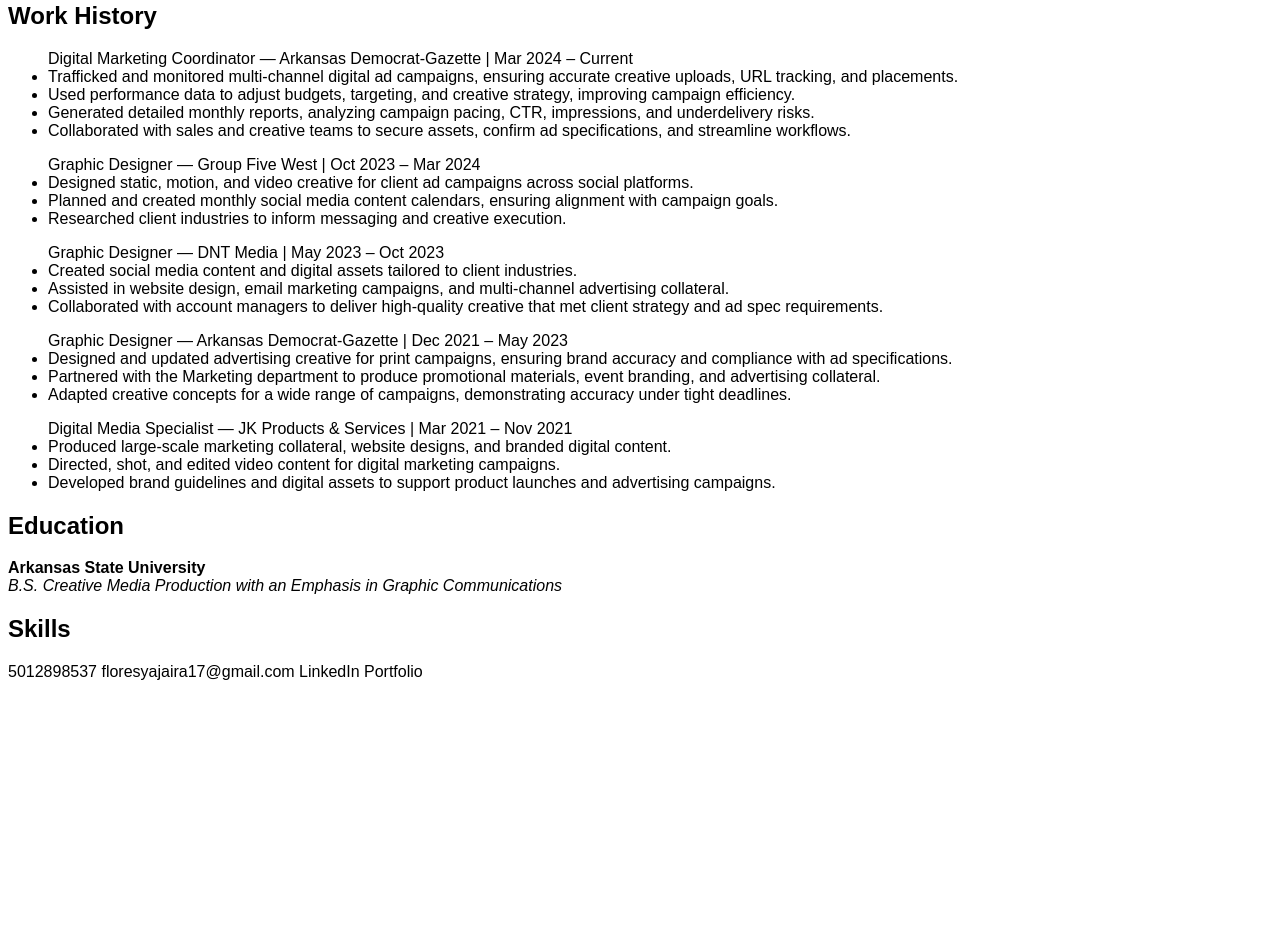
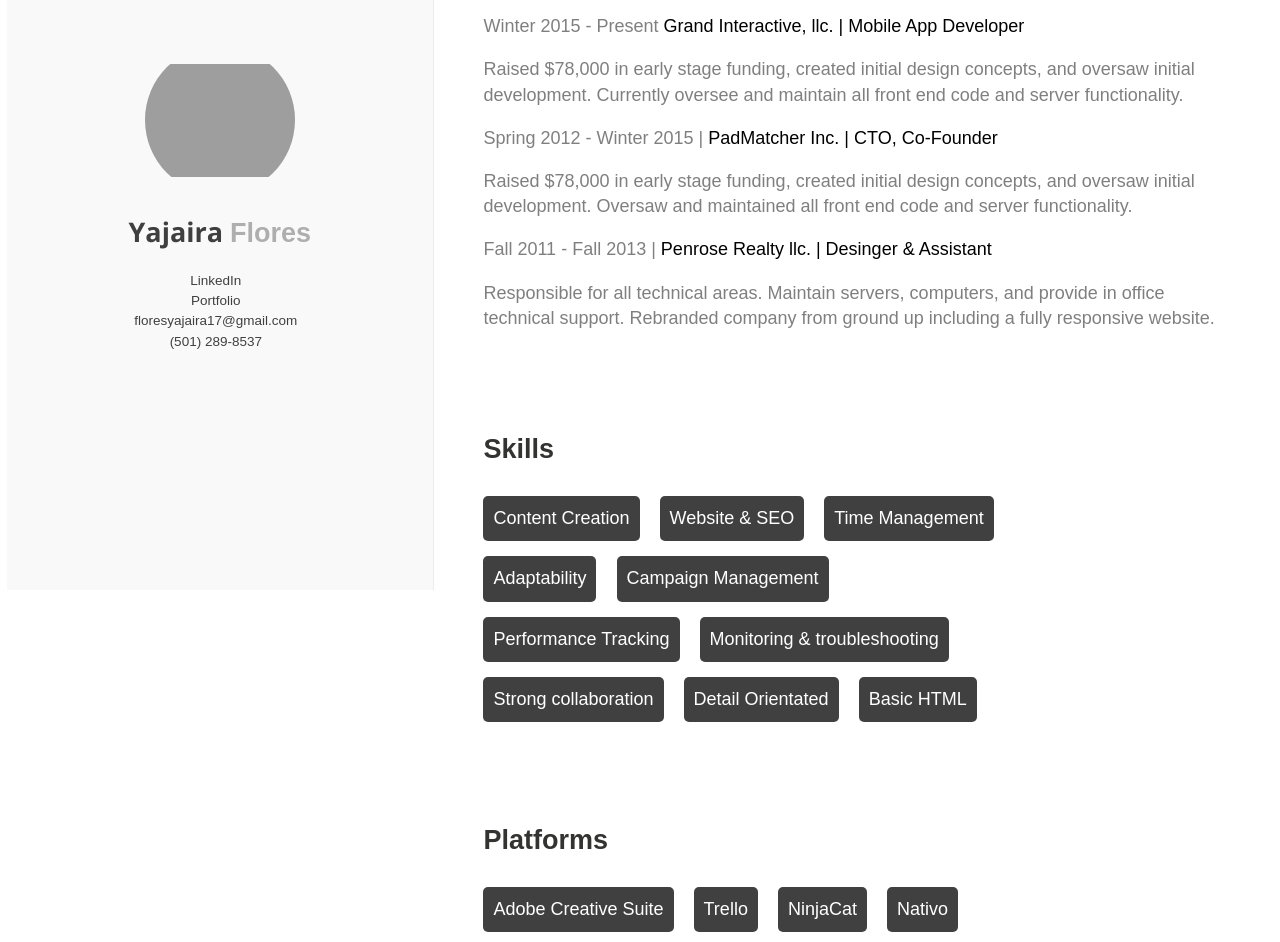
Before and after one commit to yajairuhhh/Resume, a plain HTML site: page index.html in a window 1280 px wide. Shown: the part 218-1160 px from the top of the page. Before the commit the page ends 915 px from the top, so only its background shows below. Drawn offline with nearby package versions, Linux system fonts and the light colour scheme; grey boxes are pictures that could not be loaded; a web font is replaced by a local one.

Commit message:
updated design??

```diff
--- a/index.html
+++ b/index.html
@@ -3,83 +3,269 @@
 <head>
     <meta charset="UTF-8">
     <meta name="viewport" content="width=device-width, initial-scale=1.0">
-    <title>Resume</title>
+    <title>Yajaira Flores Resume</title>
     <style>
     *{
         font-family: Arial, Helvetica, sans-serif;
     }
+    *, *:before, *:after {
+  -moz-box-sizing: border-box; -webkit-box-sizing: border-box; box-sizing: border-box;
+ }
+
+html
+{
+	font-size:100%;
+}
+
+body
+{
+	-webkit-font-smoothing:antialiased;
+	color:#333332;
+	font-family:Lora, serif;
+	font-size:18px;
+	font-weight:400;
+	line-height:1.4;
+	text-rendering:optimizeLegibility;
+}
+
+.skill-set li:hover
+{
+	background:#3498db;
+}
+
+h1
+{
+	color:rgba(0,0,0,.75);
+}
+
+.wrapper
+{
+	height:100%;
+}
+
+.left
+{
+	background-color:rgba(0,0,0,.025);
+	border-right:1px solid rgba(0,0,0,.05);
+	float:right;
+	height:100%;
+	margin-left:-1px;
+	min-width:256px;
+	position:fixed;
+	width:33.33%;
+
+}
+
+.right
+{
+	float:right;
+	height:100%;
+	position:relative;
+	width:66.66%;
+}
+
+
+.name-hero
+{
+	background:rgba(0,0,0,.001);
+	bottom:0;
+	height:290px;
+	left:0;
+	margin:auto;
+	position:absolute;
+	right:0;
+	top:0;
+	width:85%;
+}
+
+.me-img
+{
+	background:url(https://media-exp1.licdn.com/dms/image/C4E03AQGnLq_IB_mf8Q/profile-displayphoto-shrink_400_400/0/1631022739752?e=1648684800&v=beta&t=eICUjHeH_g9GQEItmEMK1j2gCADwqfjrlccSD_5za58) no-repeat center center ;
+	background-size:100%;
+  background-position:0px;
+	border-radius:100%;
+	height:150px;
+	margin:0 auto;
+	position:relative;
+	width:150px;
+}
+
+.name-hero h1
+{
+	font-family:Open Sans, sans-serif;
+	font-size:1.5em;
+	text-align:center;
+}
+
+.name-hero h1 em
+{
+	color:rgba(0,0,0,.3);
+	font-style:normal;
+	font-weight:700;
+}
+
+.name-hero p
+{
+	color:rgba(0,0,0,.75);
+	font-size:.75em;
+	line-height:1.5;
+	margin:0 8px 0 0;
+	text-align:center;
+}
+
+.name-hero .name-text
+{
+	margin:0 auto;
+	width:85%;
+}
+
+.inner
+{
+	margin:0 auto;
+	max-width:975px;
+	padding:3em;
+}
+
+.inner h1
+{
+	font-size:1.75em;
+}
+
+.inner p
+{
+	color:rgba(0,0,0,.5);
+}
+
+.inner p em
+{
+	color:rgba(0,0,0,1);
+	font-style:normal;
+}
+
+.inner section
+{
+	margin:100px auto;
+}
+
+ul
+{
+	list-style-type:none;
+	margin-top:-10px;
+	max-width:570px;
+	padding:0;
+}
+
+.skill-set li
+{
+	background:rgba(0,0,0,.75);
+	border-radius:5px;
+	color:#FFF;
+	display:inline-block;
+	list-style:none;
+	margin:15px 15px 0 0;
+	padding:10px;
+	text-align:justify;
+}
+
+@media screen and (max-width: 48em) {
+	.right,.left
+	{
+		float:none;
+    position:relative !important;
+		width:100%;
+    min-height:500px;
+	}
+  .handmade {
+  text-align:center !important;
+  margin-top:0px !important;
+}
+
+@media screen and (max-width: 75em) {
+    body
+{ font-size:16px;}
+}
+
+@media screen and (max-width: 60em) {
+    body
+{ font-size:14px;}
+}
+.clearfix:after {
+   content: " "; /* Older browser do not support empty content */
+   visibility: hidden;
+   display: block;
+   height: 0;
+   clear: both;
+}
+
     </style>
 </head>
-<body>
-    <header>
-        <h1>Yajaira Flores</h1>
-        <nav>
-            <ul>
-                <li></li>
-                <li></li>
-                <li></li>
-                <li></li>
+<link href='https://fonts.googleapis.com/css?family=Lora:400,700,400italic|Open+Sans:300,400,500,700|Waiting+for+the+Sunrise|Shadows+Into+Light' rel='stylesheet' type='text/css'>
+
+<div class="wrapper clearfix">
+  <div class="left">
+
+    <div class="name-hero">
+
+      <div class="me-img"></div>
+
+      <div class="name-text">
+
+        <h1>Yajaira <em>Flores</em></h1>
+        <P>LinkedIn</P>
+        <p>Portfolio</p>
+        <p>floresyajaira17@gmail.com</p>
+        <p>(501) 289-8537</p>
+
+      </div>
+
+    </div>
+
+  </div>
+  <div class="right">
+
+    <div class="inner">
+      <section>
+        <h1>Employment</h1>
+        <p>Winter 2015 - Present <em>Grand Interactive, llc. | Mobile App Developer</em></p>
+        <p>Raised $78,000 in early stage funding, created initial design
+          concepts, and oversaw initial development. Currently oversee and maintain all front end code and server functionality.</p>
+        <p>Spring 2012 - Winter 2015 | <em>PadMatcher Inc. | CTO, Co-Founder</em></p>
+        <p>Raised $78,000 in early stage funding, created initial design
+          concepts, and oversaw initial development. Oversaw and maintained all front end code and server functionality.</p>
+        <p>Fall 2011 - Fall 2013 | <em>Penrose Realty llc. | Desinger & Assistant</em></p>
+        <p>Responsible for all technical areas. Maintain servers, computers, and provide in office technical support. Rebranded company from ground up including a fully responsive website. </p>
+      </section>
+  <Section>
+            <h2>Skills</h2>
+            <ul class="skill-set">
+               <li>Content Creation</li>
+               <li>Website & SEO</li>
+               <li>Time Management</li>
+               <li>Adaptability</li>
+               <li>Campaign Management</li>
+               <li>Performance Tracking</li>
+               <li>Monitoring & troubleshooting</li>
+               <li>Strong collaboration</li>
+               <li>Detail Orientated</li>
+               <li>Basic HTML</li>
             </ul>
-        </nav>
-    </header>
-    <main>
-        <section>
-            <h2>Objective</h2>
-        </section>
-        <Section>
-            <h2>Work History</h2>
-            <ul>
-            Digital Marketing Coordinator — Arkansas Democrat-Gazette | Mar 2024 – Current
-            <li>Trafficked and monitored multi-channel digital ad campaigns, ensuring accurate creative uploads, URL tracking, and
-placements.</li>
-            <li>Used performance data to adjust budgets, targeting, and creative strategy, improving campaign efficiency.</li>
-            <li>Generated detailed monthly reports, analyzing campaign pacing, CTR, impressions, and underdelivery risks.</li>
-            <li>Collaborated with sales and creative teams to secure assets, confirm ad specifications, and streamline workflows.</li>
-            </ul>
-
-            <ul>
-            Graphic Designer — Group Five West | Oct 2023 – Mar 2024
-            <li>Designed static, motion, and video creative for client ad campaigns across social platforms.</li>
-            <li>Planned and created monthly social media content calendars, ensuring alignment with campaign goals.</li>
-            <li>Researched client industries to inform messaging and creative execution.</li>
-            </ul>
-
-            <ul>
-            Graphic Designer — DNT Media | May 2023 – Oct 2023
-            <li>Created social media content and digital assets tailored to client industries.</li>
-            <li>Assisted in website design, email marketing campaigns, and multi-channel advertising collateral.</li>
-            <li>Collaborated with account managers to deliver high-quality creative that met client strategy and ad spec requirements.</li>
-            </ul>
-
-            <ul>
-           Graphic Designer — Arkansas Democrat-Gazette | Dec 2021 – May 2023
-            <li>Designed and updated advertising creative for print campaigns, ensuring brand accuracy and compliance with ad
-specifications.</li>
-            <li>Partnered with the Marketing department to produce promotional materials, event branding, and advertising
-collateral.</li>
-            <li>Adapted creative concepts for a wide range of campaigns, demonstrating accuracy under tight deadlines.</li>
-            </ul>
-
-            <ul>
-            Digital Media Specialist — JK Products & Services | Mar 2021 – Nov 2021
-            <li>Produced large-scale marketing collateral, website designs, and branded digital content.</li>
-            <li>Directed, shot, and edited video content for digital marketing campaigns.</li>
-            <li>Developed brand guidelines and digital assets to support product launches and advertising campaigns.</li>
-            </ul>
-
         </Section>
         <Section>
-            <h2> Education</h2>
-            <p><strong>Arkansas State University</strong>
-                <br>
-            <em>B.S. Creative Media Production with an Emphasis in Graphic Communications</em></p>
+            <h2>Platforms</h2>
+            <ul class="skill-set">
+               <li>Adobe Creative Suite</li>
+               <li>Trello</li>
+               <li>NinjaCat</li>
+               <li>Nativo</li>
+               <li>Meta Business Suite</li>
+               <li>Meta Ad Manager</li>
+               <li>Canva</li>
+               <li>Google Ads</li>
+            </ul>
         </Section>
-        <Section>
-            <h2>Skills</h2>
-        </Section>
-    </main>
-    <footer>
-        <p>5012898537 floresyajaira17@gmail.com LinkedIn Portfolio</p>
-    </footer>
-</body>
+    </div>
+
+  </div>
+
+</div>
 </html>
```
